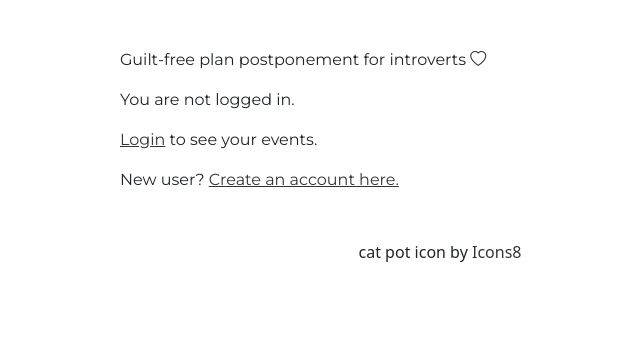
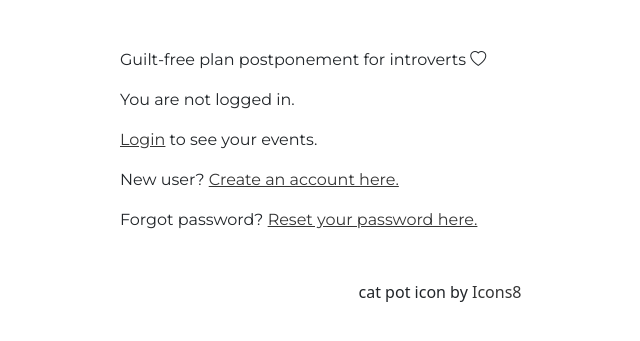
Before and after one commit to ctkelly/raincheck, a Django app: page / in a window 1280 px wide. Shown: the part 66-407 px from the top of the page, without its empty margins (200-840 px from the left). Run offline with Django 3.2, Linux system fonts and the light colour scheme; some libraries are stand-ins or nearby versions; some web fonts are replaced.

Commit message:
Add link for password reset

```diff
--- a/home/templates/home/main.html
+++ b/home/templates/home/main.html
@@ -18,6 +18,9 @@
             <p>
                 New user? <a href="{% url 'users:register' %}" class="text-dark">Create an account here.</a>
             </p>
+            <p>
+                Forgot password? <a href="{% url 'password_reset' %}" class="text-dark">Reset your password here.</a>
+            </p>
         {% endif %}
     </div>
 {% endblock %}
```
